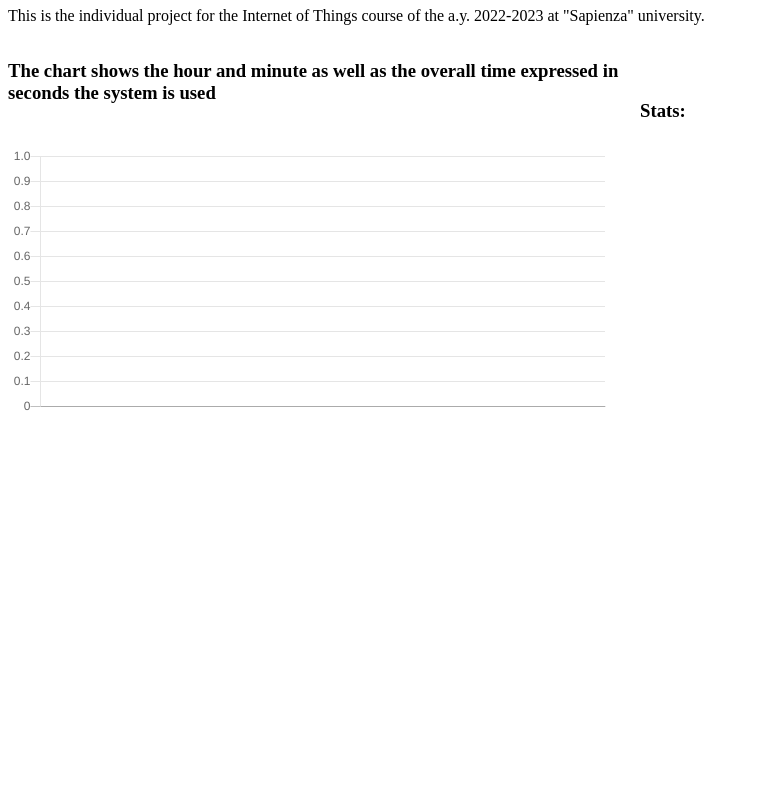
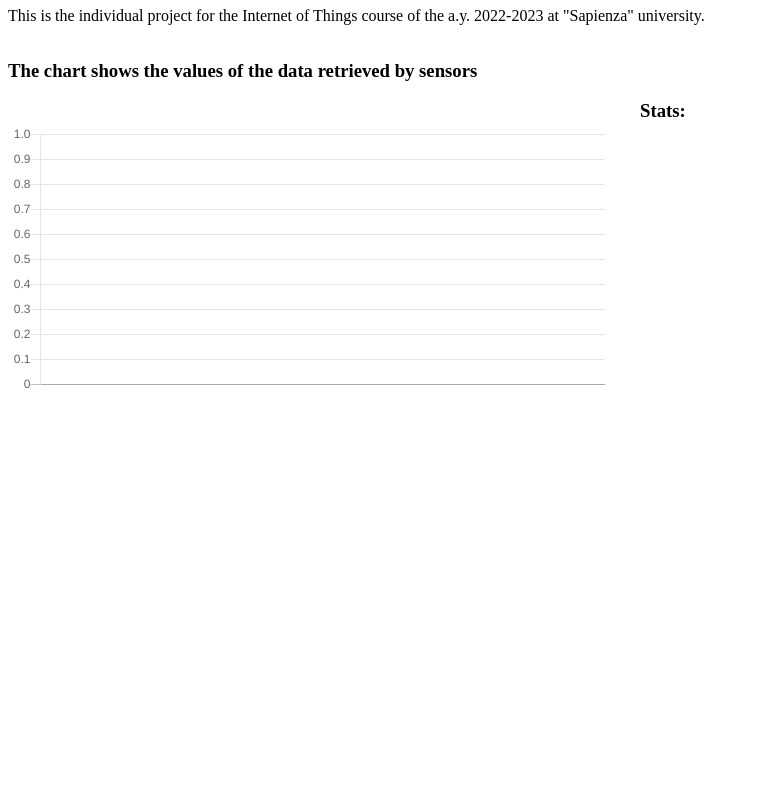
Before and after one commit to francesco-fortunato/FLAMEX, a plain HTML site: page web/index.html in a window 1280 px wide. Shown: the part 73-863 px from the top of the page, without its empty margins (0-759 px from the left). After the commit the page ends 841 px from the top, so only its background shows below. Drawn offline with nearby package versions, Linux system fonts and the light colour scheme.

Commit message:
test amplify

```diff
--- a/web/index.html
+++ b/web/index.html
@@ -14,7 +14,7 @@
 
     <div class="container">
         <div class="chart1">
-            <h3>The chart shows the hour and minute as well as the overall time expressed in seconds the system is used</h3>
+            <h3>The chart shows the values of the data retrieved by sensors</h3>
             <canvas id="Chart1" style="width:100%;max-width:600px"></canvas>
         </div>
 
```
